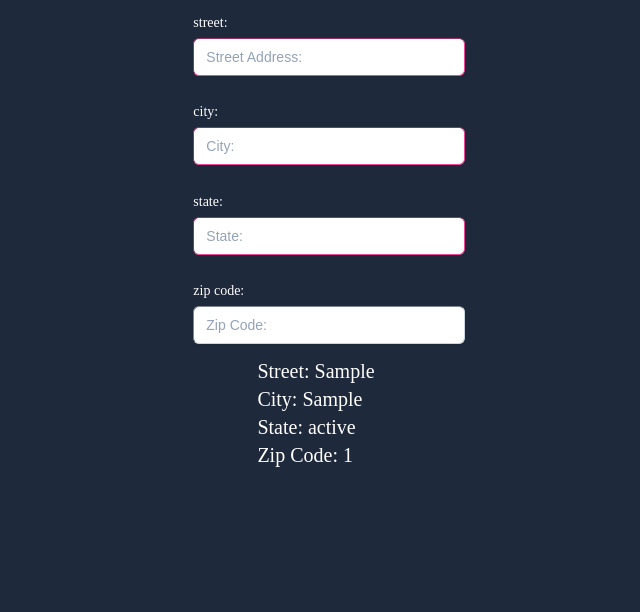
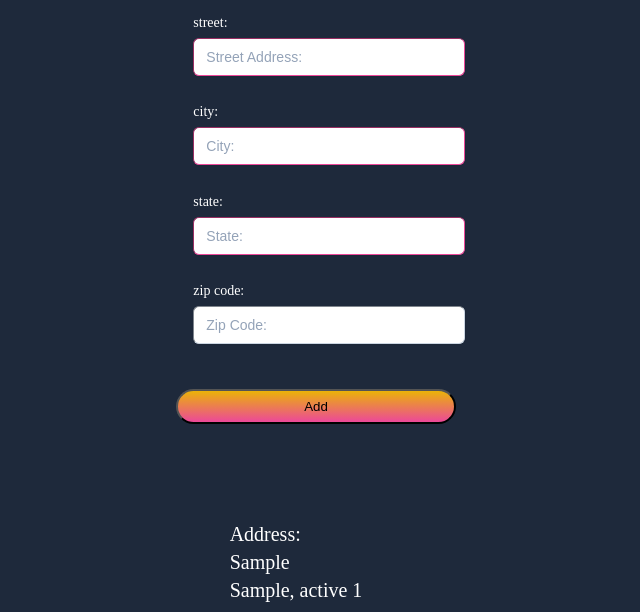
Before and after one commit to HTJin/phonebook_flask, a Flask app: page /profile in a window 1280 px wide. Shown: the part 403-1015 px from the top of the page, without its empty margins (324-964 px from the left). Before the commit the page ends 870 px from the top, so only its background shows below. Run offline with Flask 3, Linux system fonts and the light colour scheme; a user stored in the database is signed in; tables that the repository leaves empty hold one stand-in row (values such as "Sample post"); some libraries are stand-ins or nearby versions.

Commit message:
defined profile page layout

```diff
--- a/phonebook_app/site/site_templates/profile.html
+++ b/phonebook_app/site/site_templates/profile.html
@@ -16,21 +16,20 @@
             <h1>Add an address!</h1>
             {% include 'address_form.html' %}
         </div>
-        <div>
-            {% for address in addresses %}
+    </div>
+    <div class="flex justify-center text-white text-xl mt-24">
+        {% for address in addresses %}
+            <div class="mr-10">
                 <div>
-                    Street: {{ address.street }}
+                    Address:
                 </div>
                 <div>
-                    City: {{ address.city }}
+                    {{ address.street }}
                 </div>
                 <div>
-                    State: {{ address.state }}
+                    {{ address.city }}, {{ address.state }} {{ address.zipcode }}
                 </div>
-                <div>
-                    Zip Code: {{ address.zipcode }}
-                </div>
-            {% endfor %}
-        </div>
+            </div>
+        {% endfor %}
     </div>
 {% endblock content %}
--- a/phonebook_app/templates/address_form.html
+++ b/phonebook_app/templates/address_form.html
@@ -18,4 +18,5 @@
             {{ form.zipcode(class='mt-1 block w-full px-3 py-2 bg-white border border-slate-300 rounded-md text-sm shadow-sm placeholder-slate-400 focus:outline-none focus:border-sky-500 focus:ring-1 focus:ring-sky-500 disabled:bg-slate-50 disabled:text-slate-500 disabled:border-slate-200 disabled:shadow-none invalid:border-pink-500 invalid:text-pink-600 focus:invalid:border-pink-500 focus:invalid:ring-pink-500', placeholder='Zip Code: ') }}
         </fieldset>
     </div>
+    {{ form.submit(class='w-full cursor-pointer self-end mt-8 px-5 py-2 rounded-full bg-gradient-to-t from-pink-500 to-yellow-500 hover:from-green-400 hover:to-blue-500', value='Add') }}
 </form>
```
